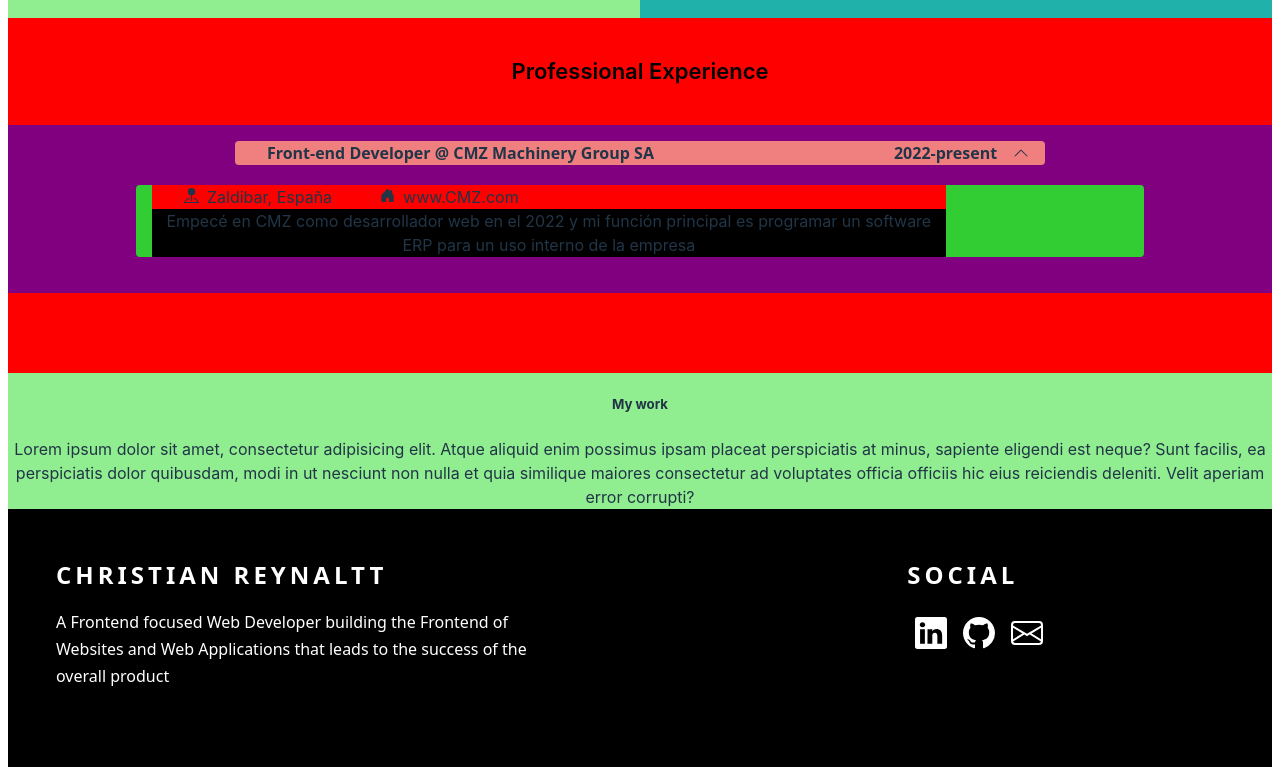
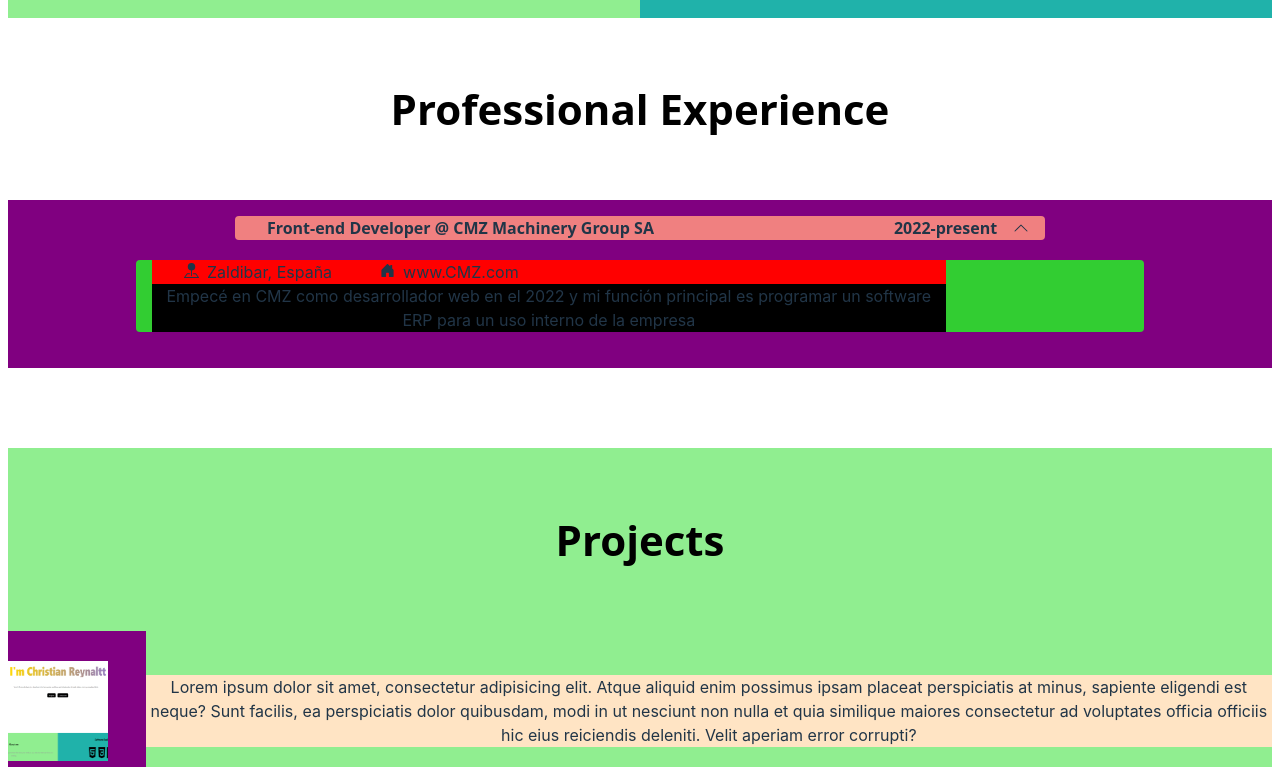
Before and after one commit to crisrey211/portfolio, a React (Vite) app: page / in a window 1280 px wide. Shown: the part 933-1700 px from the top of the page. Built offline with nearby package versions, Linux system fonts and the light colour scheme.

Commit message:
FIX: titulos ajustados

```diff
--- a/src/components/Projects.jsx
+++ b/src/components/Projects.jsx
@@ -5,9 +5,12 @@ import captura_1 from "../assets/captura1.png"
 const Projects = () => {
   return (
     <div id="projects" className={styles.container}>
-      <h5 className={styles.titulo}>My work</h5>
+      <h5 className={styles.titulo}>Projects</h5>
       <div className={styles.view}>
-        <span>
+        <div className={styles.image}>
+          <img src={captura_1} alt="" width="100" height="100" />
+        </div>
+        <span className={styles.description}>
           Lorem ipsum dolor sit amet, consectetur adipisicing elit. Atque aliquid enim
           possimus ipsam placeat perspiciatis at minus, sapiente eligendi est neque? Sunt
           facilis, ea perspiciatis dolor quibusdam, modi in ut nesciunt non nulla et quia
--- a/src/components/Projects.module.css
+++ b/src/components/Projects.module.css
@@ -2,3 +2,34 @@
   background-color: lightgreen;
   height: auto;
 }
+.titulo {
+  display: flex;
+  justify-content: center;
+  font-family: system-ui, -apple-system, BlinkMacSystemFont, "Segoe UI", Roboto, Oxygen,
+    Ubuntu, Cantarell, "Open Sans", "Helvetica Neue", sans-serif;
+  font-size: 10rem;
+  font-family: system-ui;
+  font-weight: bold;
+  line-height: 1;
+
+  font-size: 42px;
+  font-weight: 700;
+  color: black;
+}
+
+.view {
+  display: flex;
+  align-items: center;
+  justify-content: center;
+  width: 100%;
+}
+.image {
+  display: flex;
+  align-items: center;
+  height: 10rem;
+  width: 20rem;
+  background-color: purple;
+}
+.description {
+  background-color: bisque;
+}
--- a/src/components/Skills.module.css
+++ b/src/components/Skills.module.css
@@ -1,11 +1,20 @@
 .main {
-  background-color: red;
+  background-color: white;
   height: auto;
   width: 100%;
   padding-bottom: 5rem;
 }
 .titulo {
-  font-size: 22px;
-  font-weight: 600;
+  display: flex;
+  justify-content: center;
+  font-family: system-ui, -apple-system, BlinkMacSystemFont, "Segoe UI", Roboto, Oxygen,
+    Ubuntu, Cantarell, "Open Sans", "Helvetica Neue", sans-serif;
+  font-size: 10rem;
+  font-family: system-ui;
+  font-weight: bold;
+  line-height: 1;
+
+  font-size: 42px;
+  font-weight: 700;
   color: black;
 }
```
